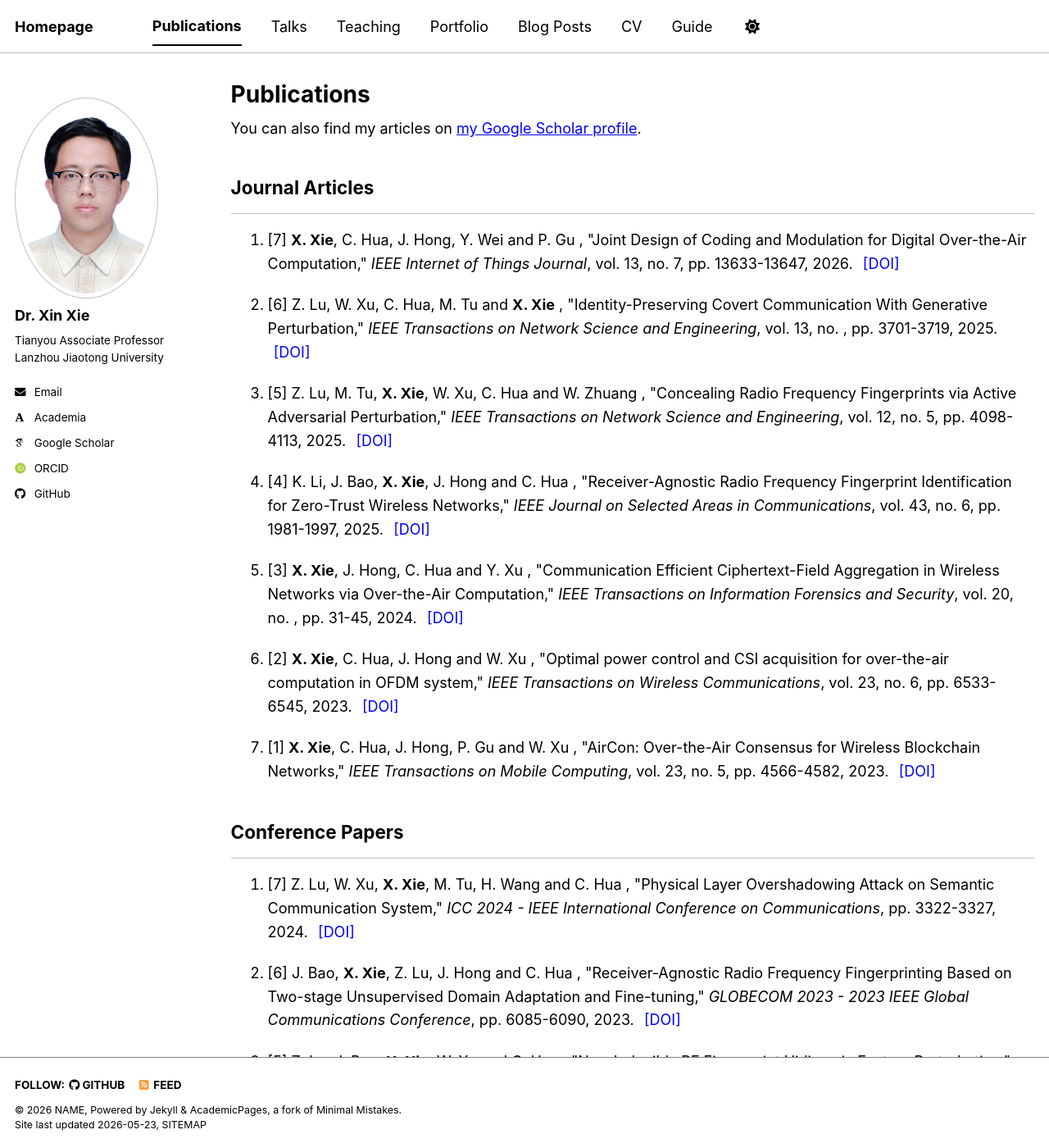
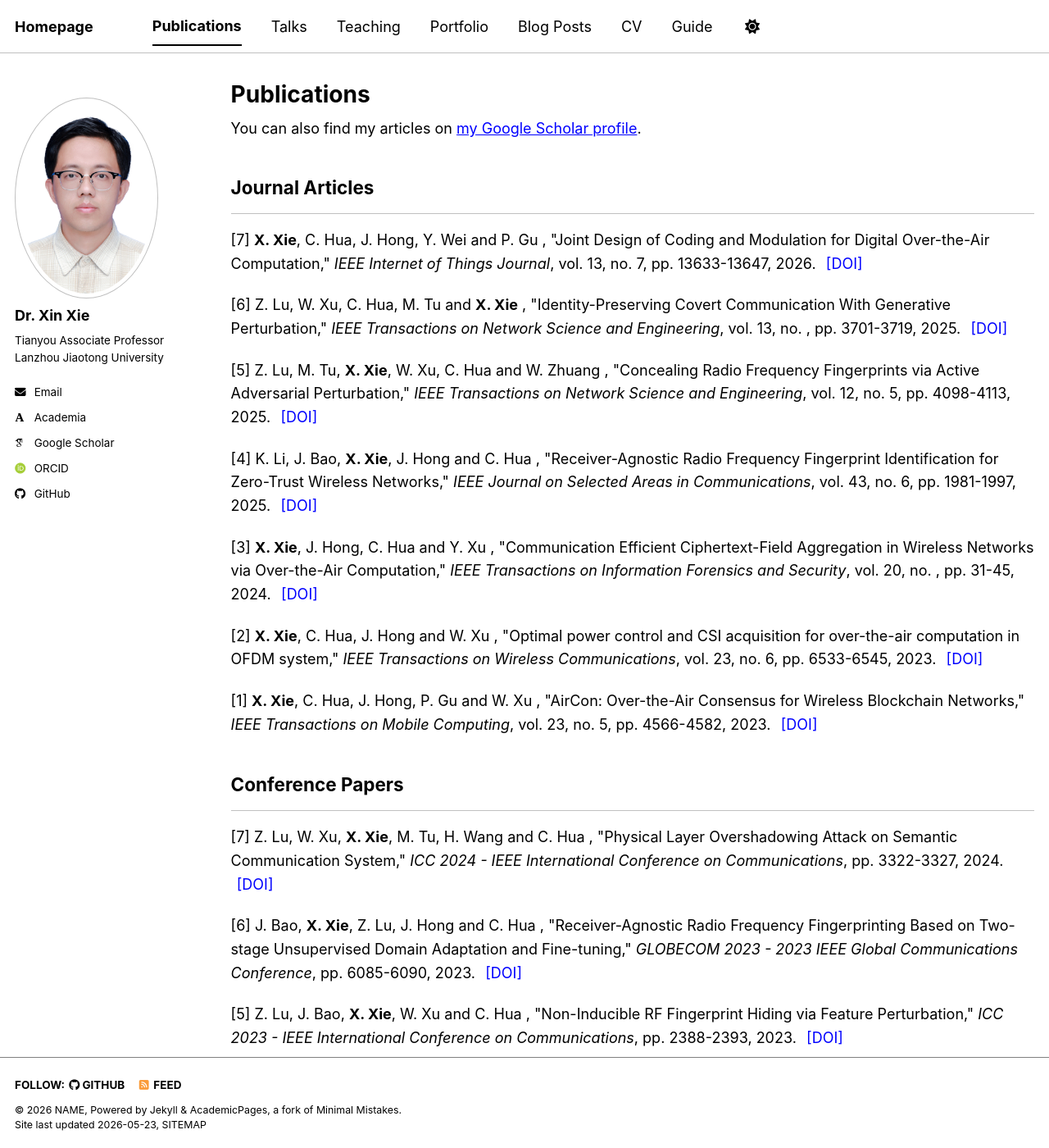
Before and after one commit to xiexin312/xiexin312.github.io, a Jekyll site: the page built from _pages/publications.html, in a window 1280 px wide and 1400 px high. Shown: the whole window at 82% size. Built offline with Jekyll 4.4.1, drawn with Linux system fonts in a browser that asks for light colours; some web fonts are replaced; a script bundle is joined from its source files by our own code; library files that are not in the unit come from our copies.

Commit message:
修改publication显示方式

```diff
--- a/assets/css/main.scss
+++ b/assets/css/main.scss
@@ -44,9 +44,8 @@
 
 
 .pub-list {
-  list-style-type: decimal;
-  padding-left: 2.5em;
-  margin-bottom: 2em;
+  list-style-type: none;  /* 去掉默认列表符号 */
+  padding-left: 0;        /* 去掉左边距 */
 }
 
 .pub-list li {
```
